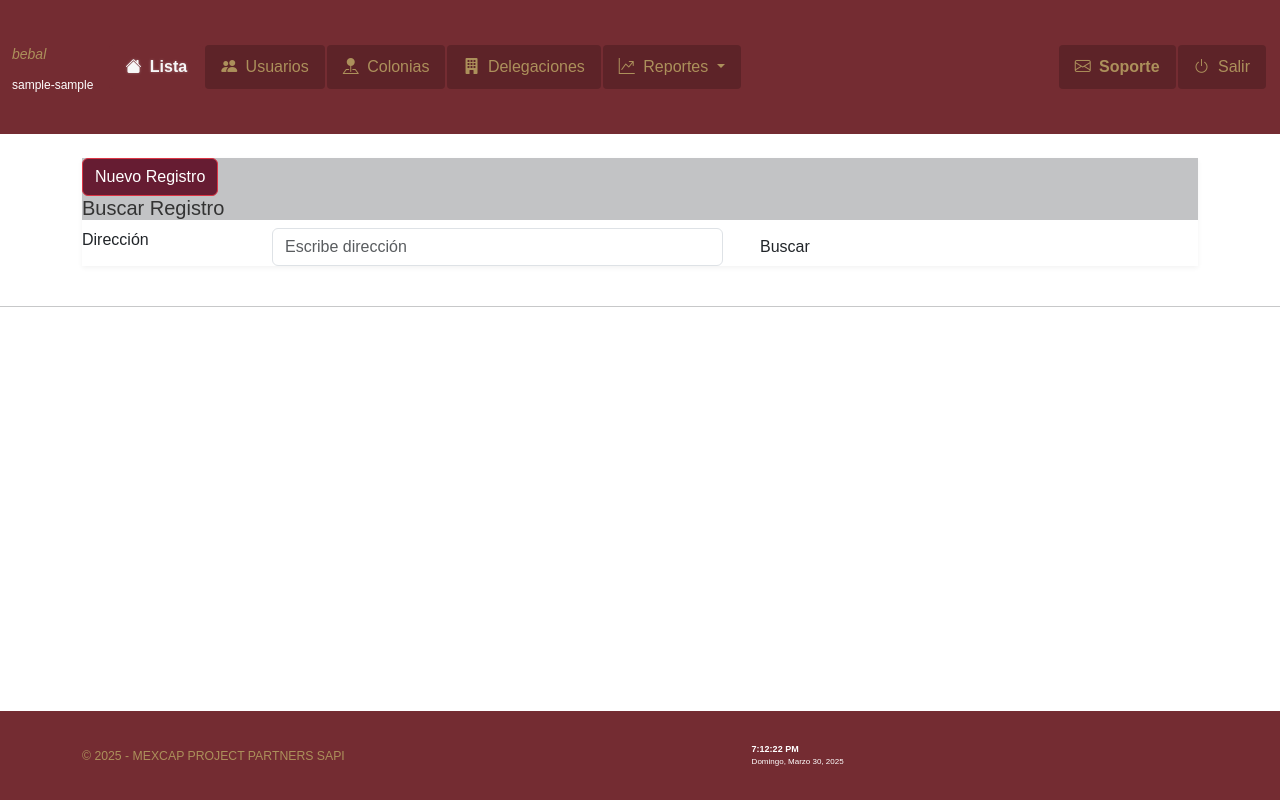
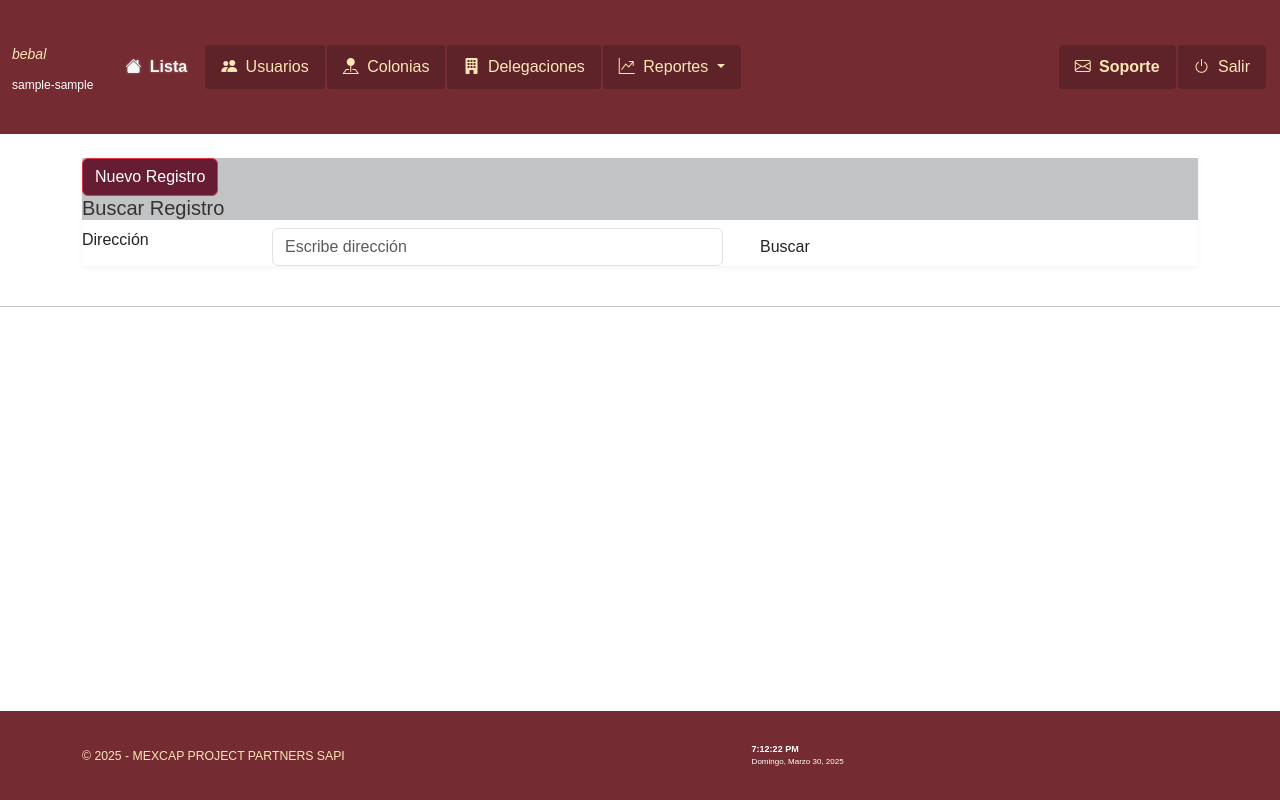
Before and after one commit to Abdielcoder/bebal, a PHP site: page /principal.php in a window 1280 px wide. Run offline with PHP 8.4, Linux system fonts and the light colour scheme; the visitor is signed in with stand-in values (Sample User, id 1); data that the repository does not hold is empty.

Commit message:
Ajustes finales en estilos de navegación para mejor contraste

```diff
--- a/css/custom.css
+++ b/css/custom.css
@@ -9,7 +9,7 @@ Esquema de colores del proyecto:
   --color-primary: #742c32;
   --color-primary-dark: #5e2328;
   --color-primary-light: #8a363c;
-  --color-secondary: #AC905B;
+  --color-secondary: #fde5b7;
   --color-secondary-dark: #8c7342;
   --color-secondary-light: #c4ab7a;
   --color-tertiary: #A4A5A8;
```
